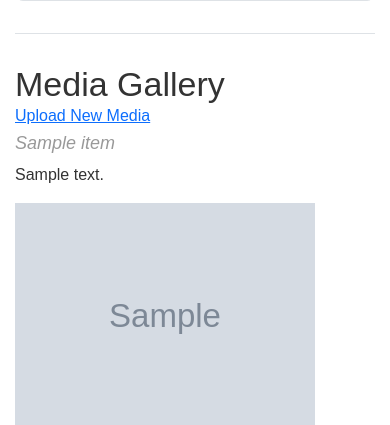
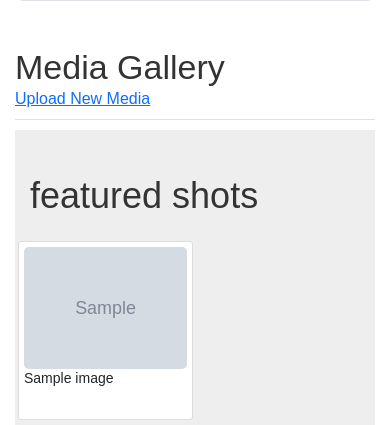
Before and after one commit to carson135/python_note, a Django app: template ll/lla1/templates/lla1/gallery.html in a window 390 px wide. Shown: the part 643-1068 px from the top of the page. Run offline with Django 3.2, Linux system fonts and the light colour scheme; the template is opened without the code that fills it: most values are stand-ins (such as "Sample title", 1, 10 or a date in 2020); grey boxes marked "Sample" are stand-in pictures; some libraries are stand-ins or nearby versions.

Commit message:
update gallery layout

```diff
--- a/ll/lla1/templates/lla1/base.html
+++ b/ll/lla1/templates/lla1/base.html
@@ -64,6 +64,10 @@
             {% block content %}
             {% endblock content %}
         </div>
+        {% block extra_css %}
+        {% endblock extra_css %}
+        {% block extra_js %}
+        {% endblock extra_js %}
     </main>
 </body>
 </html>
--- a/ll/lla1/templates/lla1/gallery.html
+++ b/ll/lla1/templates/lla1/gallery.html
@@ -1,4 +1,30 @@
 {% extends "lla1/base.html" %}
+{% load static %}
+
+{% block extra_css %}
+<link rel="stylesheet" href="https://cdnjs.cloudflare.com/ajax/libs/lightbox2/2.11.4/css/lightbox.min.css">
+<link rel="stylesheet" href="{% static 'css/gallery.css' %}">
+<style>
+    /* Fallback styles in case gallery.css doesn't load */
+    .gallery-item a {
+        display: block;
+        position: relative;
+        padding-top: 56.25%; /* 16:9 aspect ratio */
+        width: 100%;
+        overflow: hidden;
+    }
+    .gallery-item img {
+        position: absolute;
+        top: 0;
+        left: 0;
+        width: 100%;
+        height: 100%;
+        object-fit: cover;
+        display: block;
+    }
+</style>
+{% endblock %}
+
 
 {% block page_header %}
     <div class='p-3 mb-4 bg-light border rounded-3'>
@@ -7,9 +33,83 @@
             <p class='lead' style="text-align: right;">-- Hesse's Demian</p>
         </div>
     </div>
+
+    <br>
+    <h1>Media Gallery</h1>
+    <a href="{% url 'lla1:upload_media' %}">Upload New Media</a>
 {% endblock page_header %}
 
+
+
 {% block content %}
+<div style="background-color: #eee; padding-top: 1px; margin-top: 10px;" class="custom-cursor-default-hover">
+      <div id="featured-talks" class="container custom-cursor-default-hover">
+        <div class="ctitle custom-cursor-default-hover">featured shots</div>
+        <div class="row custom-cursor-default-hover">
+          {% for image in images %}
+          <div class="card custom-cursor-default-hover">
+            <a href="{{ image.image.url }}" data-lightbox="gallery" data-title="{{ image.title }}">
+                <div class="ccimg custom-cursor-on-hover"><img src="{{ image.image.url }}"  class="custom-cursor-on-hover"></div>
+            </a>
+            <div class="cdesc custom-cursor-default-hover">{{ image.title }}</div>
+          </div>
+          {% endfor %}
+          {% comment %}
+          <div class="card">
+            <a href="https://www.youtube.com/watch?v=cdiD-9MMpb0">
+              <div class="ccimg"><img src="assets/lex333.jpg"></div>
+            </a>
+            <div class="cdesc">Lex Fridman podcast 2022</div>
+          </div>
+          {% endcomment %}
+        </div>
+      </div>
+    </div>
+{% endblock content %}
+
+{% comment %}
+{% block content %}
+    <div class="container-fluid">
+        <h1 class="text-center mb-5">Image Gallery</h1>
+
+        <div class="row gallery">
+            {% for image in images %}
+                <div class="col-12 col-sm-6 col-lg-6 mb-4">
+                    <div class="gallery-item">
+                        <a href="{{ image.image.url }}" data-lightbox="gallery" data-title="{{ image.title }}">
+                            <img
+                                src="{{ image.image.url }}"
+                                alt="{{ image.title }}"
+                                class="img-fluid rounded"
+                                loading="lazy"
+                            >
+                        </a>
+                        <div class="gallery-caption">
+                            <h5>{{ image.title }}</h5>
+                            {% if image.description %}
+                                <p>{{ image.description }}</p>
+                            {% endif %}
+                        </div>
+                    </div>
+                </div>
+            {% endfor %}
+        </div>
+    </div>
+{% endblock %}
+{% endcomment %}
+
+{% block extra_js %}
+<script src="https://cdnjs.cloudflare.com/ajax/libs/lightbox2/2.11.4/js/lightbox-plus-jquery.min.js"></script>
+<script>
+    // Initialize lightbox with custom options
+    lightbox.option({
+        'resizeDuration': 200,
+        'wrapAround': true,
+        'albumLabel': 'Image %1 of %2'
+    });
+</script>
+{% endblock %}
+
 
 {% comment %}
 <ul class="list-group border-bottom pb-2 mb-4">
@@ -27,11 +127,9 @@
 <a href="{% url 'lla1:upload_media' %}">Add a new media</a>
 {% endcomment %}
 
-<br>
-    <h1>Media Gallery</h1>
 
-    <a href="{% url 'lla1:upload_media' %}">Upload New Media</a>
 
+{% comment %}
     <div class="media-grid">
         {% for item in items %}
             <div class="media-item">
@@ -46,9 +144,8 @@
                         Your browser does not support the video tag.
                     </video>
                 {% endif %}
-                {% comment %}<p>Uploaded: {{ item.uploaded_at }}</p>{% endcomment %}
+                <p>Uploaded: {{ item.uploaded_at }}</p>
             </div>
         {% endfor %}
     </div>
-
-{% endblock content %}
+{% endcomment %}
--- a/ll/lla1/views.py
+++ b/ll/lla1/views.py
@@ -32,8 +32,8 @@ def topics(request):
 
 def gallery(request):
     """show all media items"""
-    items = Media.objects.all().order_by('-uploaded_at').filter(title__contains = 'hype')
-    context = {'items': items}
+    images = Media.objects.all().order_by('-uploaded_at').filter(image__contains = 'JPG')
+    context = {'images': images}
     return render(request, 'lla1/gallery.html', context)
 
 def topic(request, topic_id):
```
Also changed, not shown: ll/static/css/gallery.css (added, +86 -0 lines), ll/static/css/style.css (line endings or trailing spaces), 1 other file.
